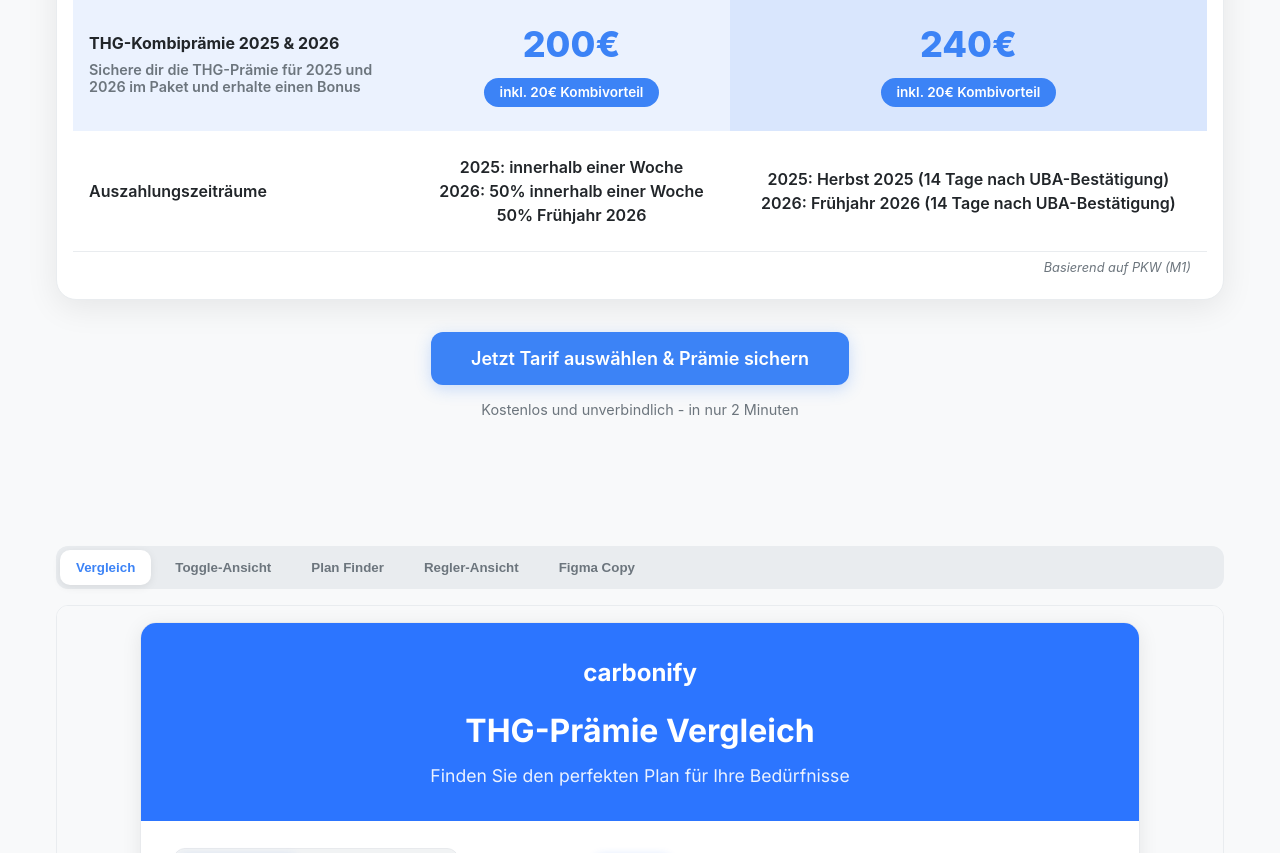
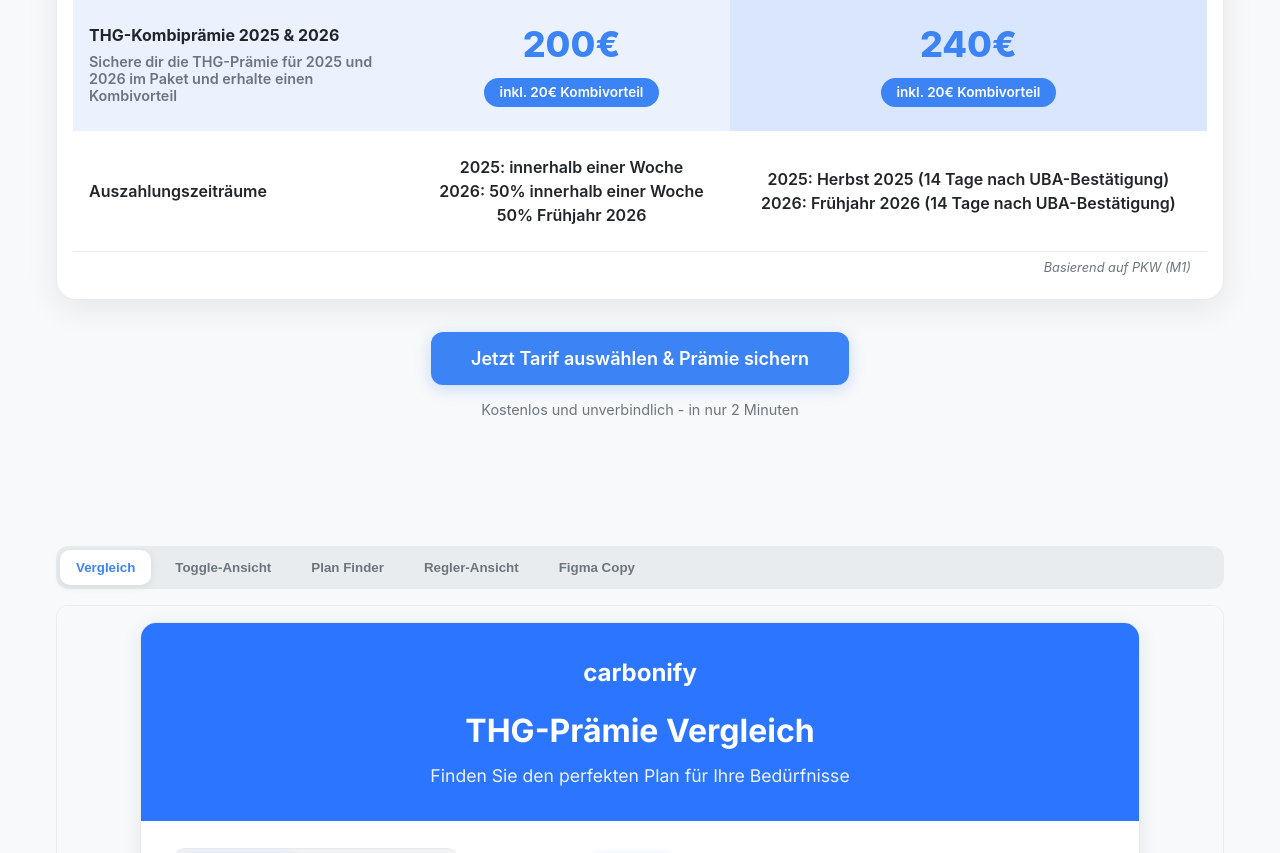
Before and after one commit to Jun-Kunz/design, a plain HTML site: page index.html in a window 1280 px wide. Shown: the part 1587-2440 px from the top of the page. Drawn offline with nearby package versions, Linux system fonts and the light colour scheme.

Commit message:
Kombo text change

```diff
--- a/index.html
+++ b/index.html
@@ -1782,7 +1782,7 @@
                  <tr class="combo-section" style="background-color: var(--primary-blue-light); padding-top: 2rem; padding-bottom: 2rem; border-bottom: none;">
                   <td class="row-label" style="background: transparent; padding: 1.5rem 1rem; text-align: left; font-weight: 600; color: var(--text);">
                     <strong>THG-Kombiprämie 2025 & 2026</strong>
-                    <div class="product-subtext" style="font-size: 0.9rem; color: var(--muted); margin-top: 0.5rem;">Sichere dir die THG-Prämie für 2025 und 2026 im Paket und erhalte einen Bonus
+                    <div class="product-subtext" style="font-size: 0.9rem; color: var(--muted); margin-top: 0.5rem;">Sichere dir die THG-Prämie für 2025 und 2026 im Paket und erhalte einen Kombivorteil
                     </div>
                   </td>
                   <td style="padding: 1.5rem 1rem; text-align: center; vertical-align: middle;">
```
